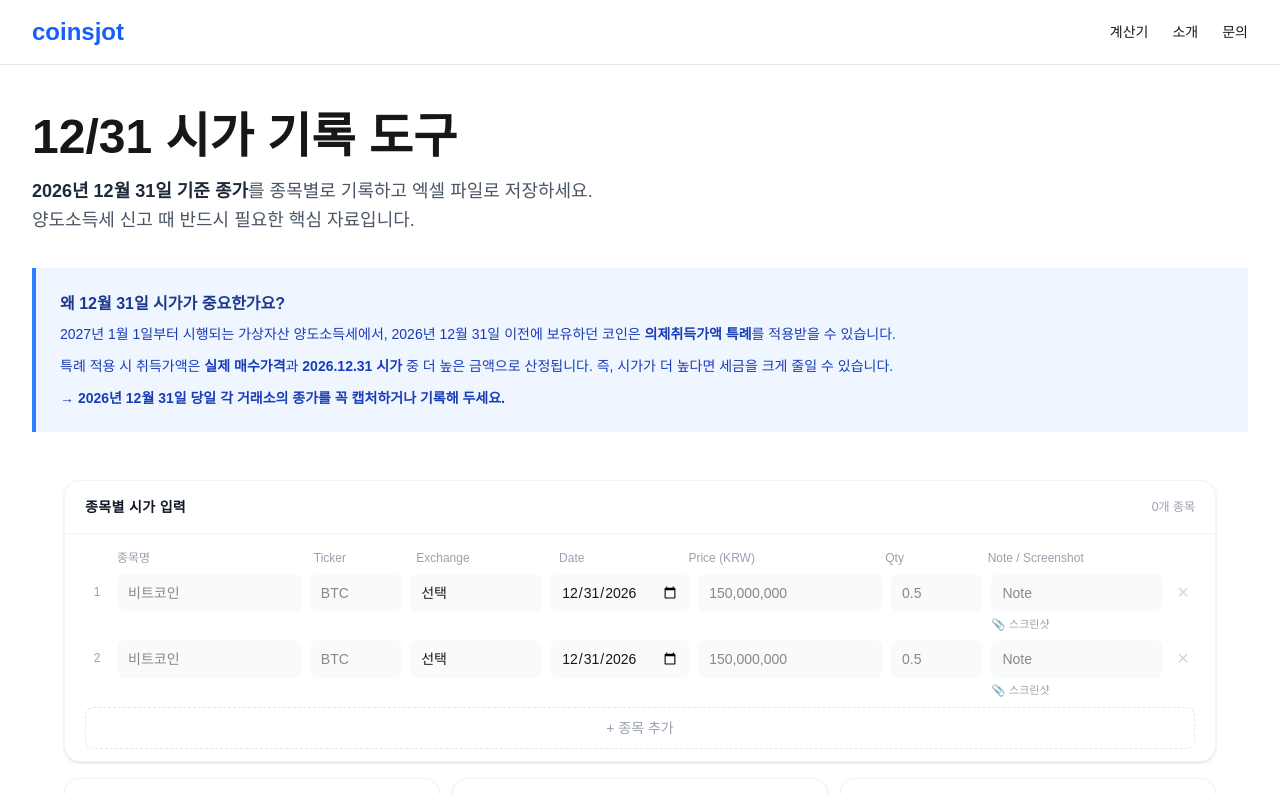
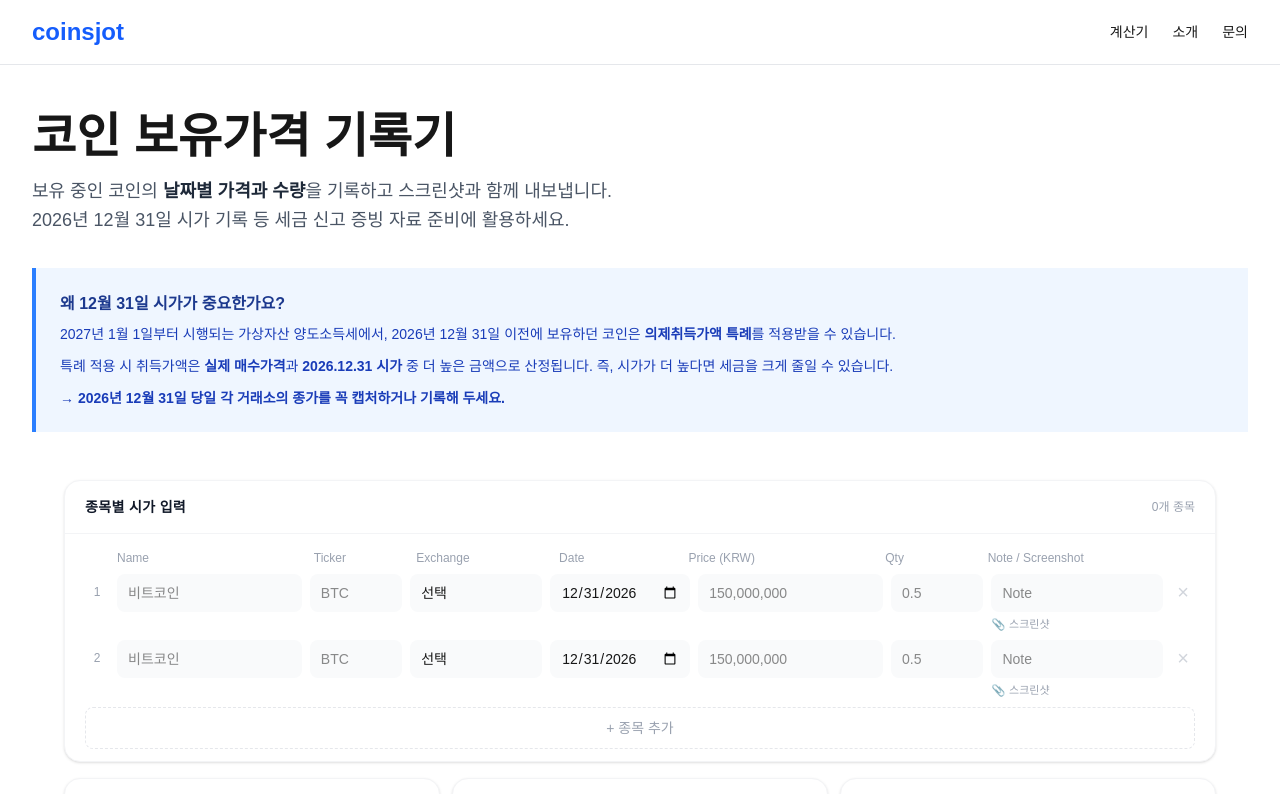
Before and after one commit to hyunguda/coinsjot, a Next.js app: page /calculators/year-end-price in a window 1280 px wide. Shown: the top 794 px of the page. Built offline with nearby package versions, Linux system fonts and the light colour scheme.

Commit message:
Rename to 코인 보유가격 기록기; change 종목명 to Name
Title, metadata, footer, about page, main card, h1 모두 반영.

Co-Authored-By: Claude Sonnet 4.6 <noreply@anthropic.com>
Claude-Session: https://claude.ai/code/session_01HuEW9cqJhywMu5WzSk29gt

```diff
--- a/app/about/page.tsx
+++ b/app/about/page.tsx
@@ -118,9 +118,9 @@ export default function AboutPage() {
             </div>
 
             <div className="border-l-4 border-blue-500 bg-blue-50 p-4 rounded">
-              <h3 className="font-bold text-blue-900 mb-2">✓ 12/31 시가 기록 도구</h3>
+              <h3 className="font-bold text-blue-900 mb-2">✓ 코인 보유가격 기록기</h3>
               <p className="text-blue-800 text-sm">
-                2026년 12월 31일 기준 가상자산 종가를 종목별로 기록하고 엑셀(CSV)로 저장합니다. 의제취득가액 특례 적용에 꼭 필요한 세금 자료를 미리 준비할 수 있습니다.
+                보유 코인의 날짜별 가격을 기록하고 스크린샷과 함께 엑셀(CSV)로 저장합니다. 2026년 12월 31일 시가 기록 등 세금 신고 증빙 자료를 한 번에 준비할 수 있습니다.
               </p>
             </div>
 
--- a/app/calculators/year-end-price/page.tsx
+++ b/app/calculators/year-end-price/page.tsx
@@ -2,11 +2,11 @@ import { Metadata } from "next";
 import { YearEndPriceRecorder } from "@/app/components/YearEndPriceRecorder";
 
 export const metadata: Metadata = {
-  title: "12/31 시가 기록 도구 | coinsjot",
+  title: "코인 보유가격 기록기 | coinsjot",
   description:
-    "2026년 12월 31일 기준 가상자산 종가를 종목별로 기록하고 엑셀(CSV)로 내보냅니다. 의제취득가액 특례 적용을 위한 핵심 세금 자료를 미리 준비하세요.",
+    "보유 중인 가상자산의 날짜별 가격을 종목별로 기록하고 엑셀(CSV)로 내보냅니다. 스크린샷 첨부 기능으로 의제취득가액 특례 등 세금 신고에 필요한 증빙 자료를 한 번에 준비하세요.",
   keywords:
-    "2026년 12월 31일 시가, 의제취득가액 기준일, 코인 종가 기록, 가상자산 세금 자료, 코인 취득가액 엑셀",
+    "코인 보유가격 기록, 가상자산 시가 기록, 2026년 12월 31일 시가, 의제취득가액 기준일, 코인 종가 기록, 가상자산 세금 자료",
 };
 
 export default function YearEndPricePage() {
@@ -15,12 +15,12 @@ export default function YearEndPricePage() {
       {/* 헤더 */}
       <div className="mb-12">
         <h1 className="text-4xl md:text-5xl font-bold mb-4">
-          12/31 시가 기록 도구
+          코인 보유가격 기록기
         </h1>
         <p className="text-lg text-gray-600 mb-8 leading-relaxed">
-          <strong className="text-gray-800">2026년 12월 31일 기준 종가</strong>를 종목별로 기록하고 엑셀 파일로 저장하세요.
+          보유 중인 코인의 <strong className="text-gray-800">날짜별 가격과 수량</strong>을 기록하고 스크린샷과 함께 내보냅니다.
           <br />
-          양도소득세 신고 때 반드시 필요한 핵심 자료입니다.
+          2026년 12월 31일 시가 기록 등 세금 신고 증빙 자료 준비에 활용하세요.
         </p>
 
         <div className="bg-blue-50 border-l-4 border-blue-500 p-6 mb-8">
--- a/app/components/YearEndPriceRecorder.tsx
+++ b/app/components/YearEndPriceRecorder.tsx
@@ -148,7 +148,7 @@ export function YearEndPriceRecorder() {
           <div className="px-5 pt-4 pb-2 min-w-[800px]">
             <div className="grid grid-cols-[1.5rem_1.4fr_0.7fr_1fr_0.9fr_1.4fr_0.7fr_1.3fr_1.5rem] gap-2">
               <div />
-              <p className="text-xs text-gray-400">종목명</p>
+              <p className="text-xs text-gray-400">Name</p>
               <p className="text-xs text-gray-400">Ticker</p>
               <p className="text-xs text-gray-400">Exchange</p>
               <p className="text-xs text-gray-400">Date</p>
--- a/app/layout.tsx
+++ b/app/layout.tsx
@@ -117,7 +117,7 @@ export default function RootLayout({
                   </li>
                   <li>
                     <Link href="/calculators/year-end-price" className="hover:text-blue-600">
-                      12/31 시가 기록 도구
+                      코인 보유가격 기록기
                     </Link>
                   </li>
                 </ul>
--- a/app/page.tsx
+++ b/app/page.tsx
@@ -155,11 +155,11 @@ export default function Home() {
         {/* Calculator 9 */}
         <div className="border border-gray-200 rounded-lg p-8 hover:shadow-lg transition">
           <h2 className="text-2xl font-bold mb-4 text-blue-600">
-            12/31 시가 기록 도구
+            코인 보유가격 기록기
           </h2>
           <p className="text-gray-600 mb-6 leading-relaxed">
-            2026년 12월 31일 기준 코인 종가를 종목별로 기록하고 엑셀(CSV)로 저장합니다.
-            의제취득가액 특례 적용에 꼭 필요한 세금 자료를 미리 준비하세요.
+            보유 코인의 날짜별 가격을 기록하고 스크린샷과 함께 엑셀(CSV)로 저장합니다.
+            2026년 12월 31일 시가 기록 등 세금 신고 증빙 자료를 한 번에 준비하세요.
           </p>
           <Link
             href="/calculators/year-end-price"
```
